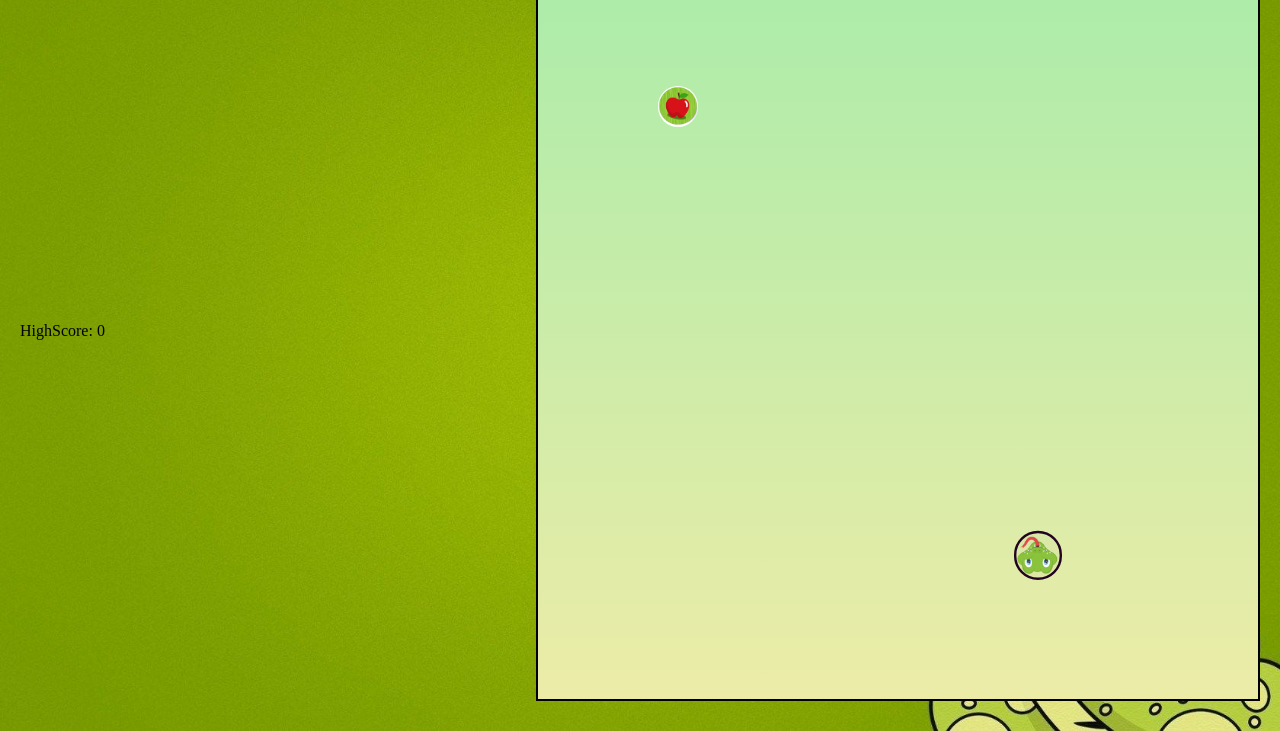
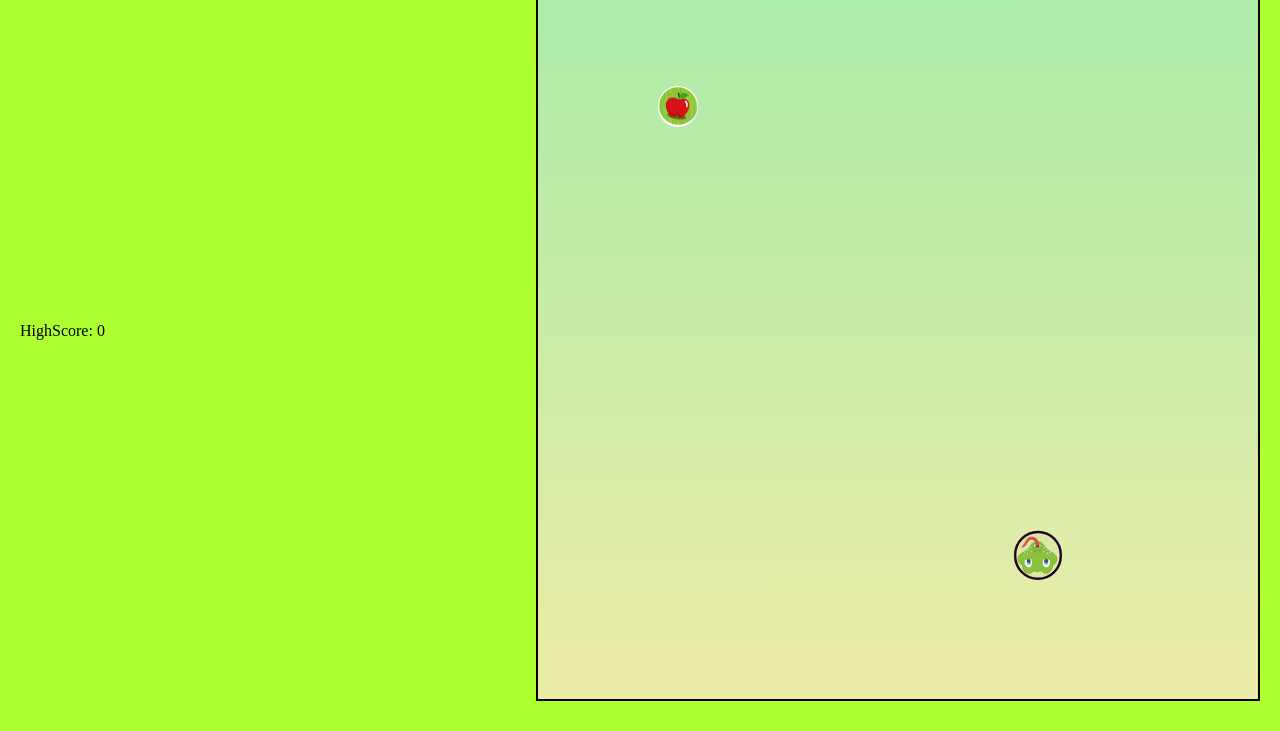
Before and after one commit to priyeshbitsp/snake-game, a plain HTML site: page index.html in a window 1280 px wide. Shown: the part 69-800 px from the top of the page. Drawn offline with Linux system fonts and the light colour scheme; a web font is replaced by a local one.

Commit message:
Resolving Background

```diff
--- a/css/style.css
+++ b/css/style.css
@@ -6,7 +6,8 @@
 }
 
 .container{
-    background: url("../assets/img/bg.jpg");
+    /* background: url("../assets/img/bg.jpg"); */
+    background: greenyellow;
     min-height: 100vh;
     background-size: 100vw 100vh;
     background-repeat: no-repeat;
```
